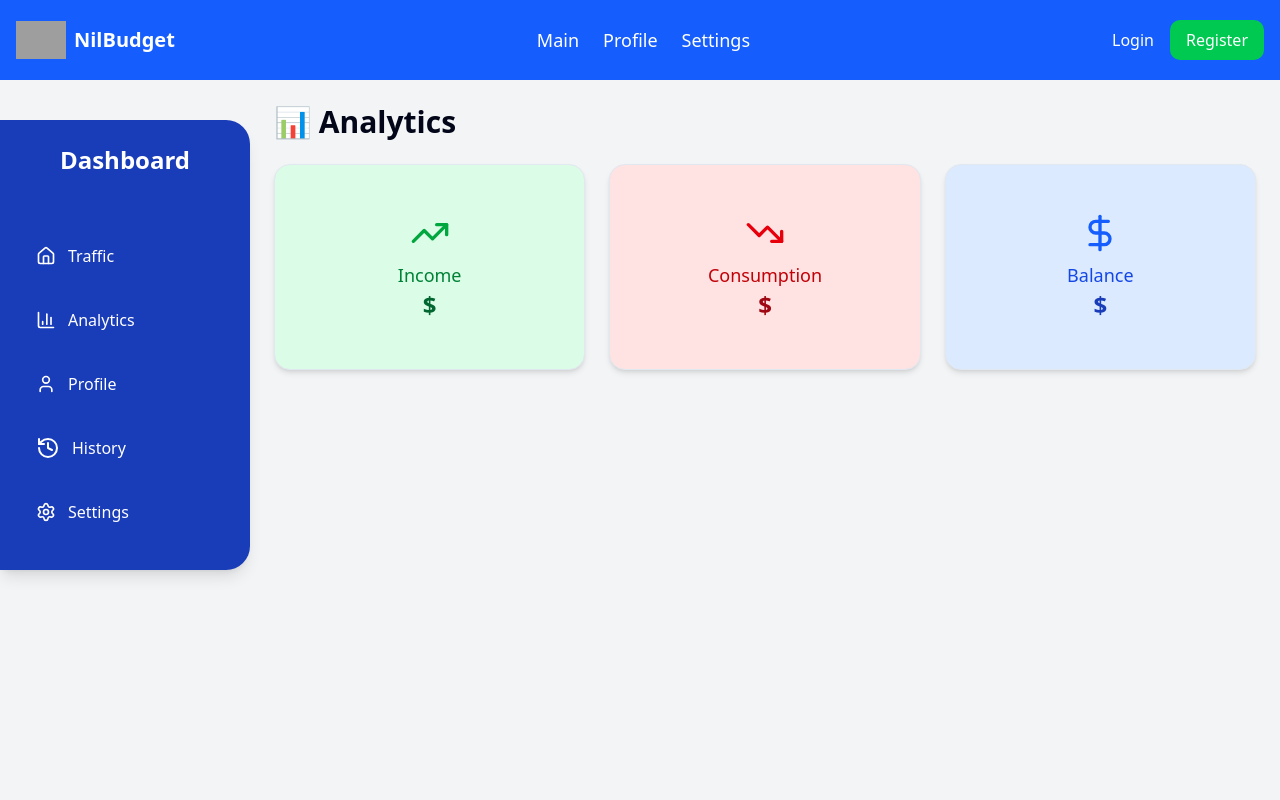
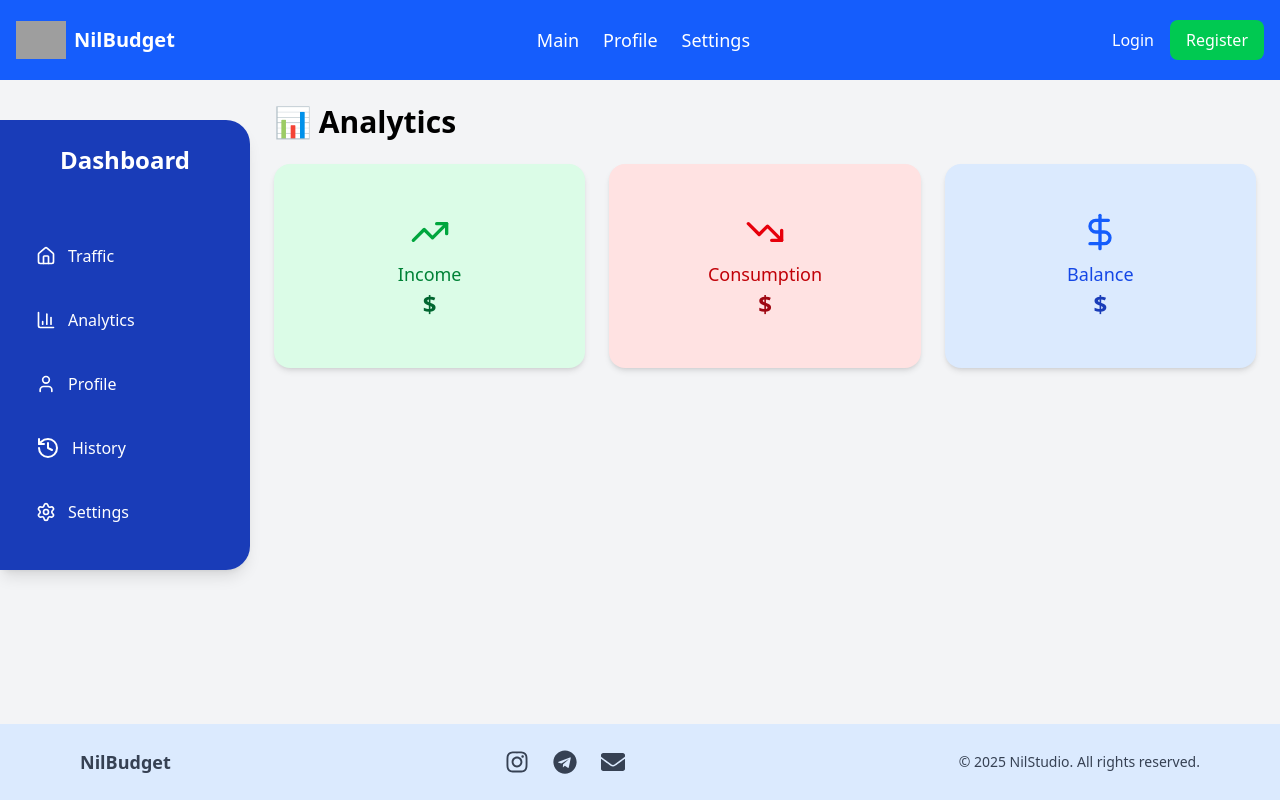
Before and after one commit to NurFullS/nilbudget, a Next.js app: page /analytics in a window 1280 px wide. Shown: the top 800 px of the page. Built offline with nearby package versions, Linux system fonts and the light colour scheme; no server answers; grey boxes are pictures that could not be loaded.

Commit message:
fix size site

```diff
--- a/src/app/analytics/page.tsx
+++ b/src/app/analytics/page.tsx
@@ -44,14 +44,14 @@ const AnalyticsPage = () => {
   }
 
   return (
-    <div className="min-h-screen bg-gray-100">
+    <div className=" bg-gray-100">
       <div className="flex">
         <Sidebar />
         <div className="flex-1 p-6 space-y-6">
           <h1 className="text-3xl font-bold mb-6">📊 Analytics</h1>
 
           <div className="grid grid-cols-1 md:grid-cols-3 gap-6">
-            <Card className="bg-green-100 shadow-md rounded-2xl">
+            <Card className="bg-green-100 shadow-md rounded-2xl border-none">
               <CardContent className="p-6 flex flex-col items-center">
                 <TrendingUp size={40} className="text-green-600" />
                 <p className="text-lg font-medium text-green-700 mt-2">Income</p>
@@ -61,7 +61,7 @@ const AnalyticsPage = () => {
               </CardContent>
             </Card>
 
-            <Card className="bg-red-100 shadow-md rounded-2xl">
+            <Card className="bg-red-100 shadow-md rounded-2xl border-none">
               <CardContent className="p-6 flex flex-col items-center">
                 <TrendingDown size={40} className="text-red-600" />
                 <p className="text-lg font-medium text-red-700 mt-2">Consumption</p>
@@ -71,7 +71,7 @@ const AnalyticsPage = () => {
               </CardContent>
             </Card>
 
-            <Card className="bg-blue-100 shadow-md rounded-2xl">
+            <Card className="bg-blue-100 shadow-md rounded-2xl border-none">
               <CardContent className="p-6 flex flex-col items-center">
                 <DollarSign size={40} className="text-blue-600" />
                 <p className="text-lg font-medium text-blue-700 mt-2">Balance</p>
--- a/src/app/components/Balance.tsx
+++ b/src/app/components/Balance.tsx
@@ -133,16 +133,16 @@ const Balance = () => {
                             value={description}
                             onChange={(e) => setDescription(e.target.value)}
                             multiline
-                            rows={4}
+                            rows={3}
                             fullWidth
-                            className="mb-4"
+                            className="mb-3"
                         />
-                        <div className="flex justify-between">
+                        <div className="flex justify-between mt-5">
                             <button
                                 onClick={handleAddConsumption}
                                 className="bg-red-500 text-white px-4 py-2 rounded-lg hover:bg-red-600 transition"
                             >
-                                Add
+                                Consumption
                             </button>
                             <button
                                 onClick={() => { setOpenModalConsumption(false); resetFields(); }}
--- a/src/app/globals.css
+++ b/src/app/globals.css
@@ -1,120 +1,6 @@
 @import "tailwindcss";
 @import "tw-animate-css";
 
-@custom-variant dark (&:is(.dark *));
-
-@theme inline {
-  --radius-sm: calc(var(--radius) - 4px);
-  --radius-md: calc(var(--radius) - 2px);
-  --radius-lg: var(--radius);
-  --radius-xl: calc(var(--radius) + 4px);
-  --color-background: var(--background);
-  --color-foreground: var(--foreground);
-  --color-card: var(--card);
-  --color-card-foreground: var(--card-foreground);
-  --color-popover: var(--popover);
-  --color-popover-foreground: var(--popover-foreground);
-  --color-primary: var(--primary);
-  --color-primary-foreground: var(--primary-foreground);
-  --color-secondary: var(--secondary);
-  --color-secondary-foreground: var(--secondary-foreground);
-  --color-muted: var(--muted);
-  --color-muted-foreground: var(--muted-foreground);
-  --color-accent: var(--accent);
-  --color-accent-foreground: var(--accent-foreground);
-  --color-destructive: var(--destructive);
-  --color-border: var(--border);
-  --color-input: var(--input);
-  --color-ring: var(--ring);
-  --color-chart-1: var(--chart-1);
-  --color-chart-2: var(--chart-2);
-  --color-chart-3: var(--chart-3);
-  --color-chart-4: var(--chart-4);
-  --color-chart-5: var(--chart-5);
-  --color-sidebar: var(--sidebar);
-  --color-sidebar-foreground: var(--sidebar-foreground);
-  --color-sidebar-primary: var(--sidebar-primary);
-  --color-sidebar-primary-foreground: var(--sidebar-primary-foreground);
-  --color-sidebar-accent: var(--sidebar-accent);
-  --color-sidebar-accent-foreground: var(--sidebar-accent-foreground);
-  --color-sidebar-border: var(--sidebar-border);
-  --color-sidebar-ring: var(--sidebar-ring);
+body {
+  background-color: var(--color-gray-100);
 }
-
-:root {
-  --radius: 0.625rem;
-  --background: oklch(1 0 0);
-  --foreground: oklch(0.129 0.042 264.695);
-  --card: oklch(1 0 0);
-  --card-foreground: oklch(0.129 0.042 264.695);
-  --popover: oklch(1 0 0);
-  --popover-foreground: oklch(0.129 0.042 264.695);
-  --primary: oklch(0.208 0.042 265.755);
-  --primary-foreground: oklch(0.984 0.003 247.858);
-  --secondary: oklch(0.968 0.007 247.896);
-  --secondary-foreground: oklch(0.208 0.042 265.755);
-  --muted: oklch(0.968 0.007 247.896);
-  --muted-foreground: oklch(0.554 0.046 257.417);
-  --accent: oklch(0.968 0.007 247.896);
-  --accent-foreground: oklch(0.208 0.042 265.755);
-  --destructive: oklch(0.577 0.245 27.325);
-  --border: oklch(0.929 0.013 255.508);
-  --input: oklch(0.929 0.013 255.508);
-  --ring: oklch(0.704 0.04 256.788);
-  --chart-1: oklch(0.646 0.222 41.116);
-  --chart-2: oklch(0.6 0.118 184.704);
-  --chart-3: oklch(0.398 0.07 227.392);
-  --chart-4: oklch(0.828 0.189 84.429);
-  --chart-5: oklch(0.769 0.188 70.08);
-  --sidebar: oklch(0.984 0.003 247.858);
-  --sidebar-foreground: oklch(0.129 0.042 264.695);
-  --sidebar-primary: oklch(0.208 0.042 265.755);
-  --sidebar-primary-foreground: oklch(0.984 0.003 247.858);
-  --sidebar-accent: oklch(0.968 0.007 247.896);
-  --sidebar-accent-foreground: oklch(0.208 0.042 265.755);
-  --sidebar-border: oklch(0.929 0.013 255.508);
-  --sidebar-ring: oklch(0.704 0.04 256.788);
-}
-
-.dark {
-  --background: oklch(0.129 0.042 264.695);
-  --foreground: oklch(0.984 0.003 247.858);
-  --card: oklch(0.208 0.042 265.755);
-  --card-foreground: oklch(0.984 0.003 247.858);
-  --popover: oklch(0.208 0.042 265.755);
-  --popover-foreground: oklch(0.984 0.003 247.858);
-  --primary: oklch(0.929 0.013 255.508);
-  --primary-foreground: oklch(0.208 0.042 265.755);
-  --secondary: oklch(0.279 0.041 260.031);
-  --secondary-foreground: oklch(0.984 0.003 247.858);
-  --muted: oklch(0.279 0.041 260.031);
-  --muted-foreground: oklch(0.704 0.04 256.788);
-  --accent: oklch(0.279 0.041 260.031);
-  --accent-foreground: oklch(0.984 0.003 247.858);
-  --destructive: oklch(0.704 0.191 22.216);
-  --border: oklch(1 0 0 / 10%);
-  --input: oklch(1 0 0 / 15%);
-  --ring: oklch(0.551 0.027 264.364);
-  --chart-1: oklch(0.488 0.243 264.376);
-  --chart-2: oklch(0.696 0.17 162.48);
-  --chart-3: oklch(0.769 0.188 70.08);
-  --chart-4: oklch(0.627 0.265 303.9);
-  --chart-5: oklch(0.645 0.246 16.439);
-  --sidebar: oklch(0.208 0.042 265.755);
-  --sidebar-foreground: oklch(0.984 0.003 247.858);
-  --sidebar-primary: oklch(0.488 0.243 264.376);
-  --sidebar-primary-foreground: oklch(0.984 0.003 247.858);
-  --sidebar-accent: oklch(0.279 0.041 260.031);
-  --sidebar-accent-foreground: oklch(0.984 0.003 247.858);
-  --sidebar-border: oklch(1 0 0 / 10%);
-  --sidebar-ring: oklch(0.551 0.027 264.364);
-}
-
-@layer base {
-  * {
-    @apply border-border outline-ring/50;
-  }
-  body {
-    @apply bg-background text-foreground;
-  }
-}
--- a/src/app/history/page.tsx
+++ b/src/app/history/page.tsx
@@ -50,7 +50,7 @@ const History = () => {
 
     return (
         <>
-            <div className="flex min-h-[calc(100vh-80px)]">
+            <div className="flex">
                 <Sidebar />
                 <div className="flex-1 p-6 mt-6">
                     <div className="bg-white shadow-lg rounded-2xl w-full max-w-4xl mx-auto p-6">
--- a/src/app/layout.tsx
+++ b/src/app/layout.tsx
@@ -29,9 +29,9 @@ export default function RootLayout({
       <body
         className={`${geistSans.variable} ${geistMono.variable} antialiased`}
       >
-        <div className="flex flex-col min-h-screen">
+        <div className="flex flex-col justify-start min-h-screen">
           <Header />
-          <main className="flex-1">{children}</main>
+          <main>{children}</main>
           <Footer />
         </div>
       </body>
--- a/src/app/not-found.tsx
+++ b/src/app/not-found.tsx
@@ -8,7 +8,6 @@ import Link from 'next/link'
 const NotFound = () => {
   return (
     <div className="min-h-screen flex flex-col bg-gray-100">
-      <Header />
       <div className="flex flex-1">
         <Sidebar />
         <div className="flex-1 flex flex-col justify-center items-center text-center mr-40 mb-40">
--- a/src/app/page.tsx
+++ b/src/app/page.tsx
@@ -1,15 +1,12 @@
 'use client'
 
-import Header from "./components/Header";
 import Sidebar from "./components/Sidebar";
 import Balance from "./components/Balance";
 import History from "./components/History";
-import Footer from "./components/Footer";
 
 export default function Home() {
   return (
-    <div className="flex flex-col min-h-screen">
-
+    <div>
       <div className="flex gap-6">
         <Sidebar />
         <div className="flex gap-30">
--- a/src/app/profile/page.tsx
+++ b/src/app/profile/page.tsx
@@ -51,7 +51,7 @@ const Profile = () => {
     }
 
     return (
-        <div className="min-h-screen bg-gray-100 flex flex-col">
+        <div className=" bg-gray-100 flex flex-col">
 
             <div className="flex flex-1">
                 <Sidebar />
```
Also changed, not shown: src/app/settings/page.tsx (added, +66 -0 lines).
